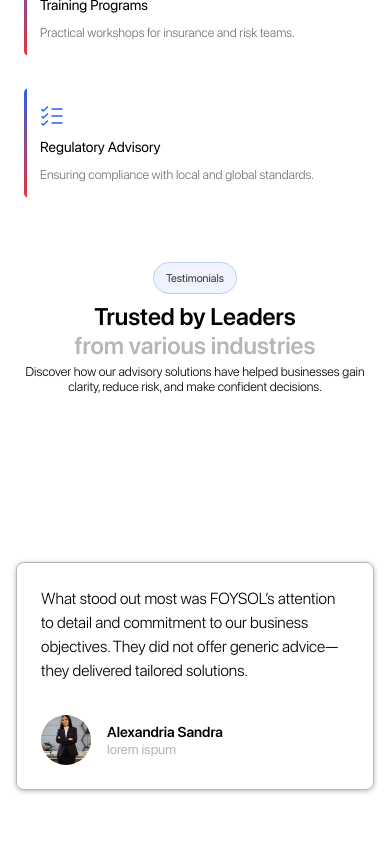
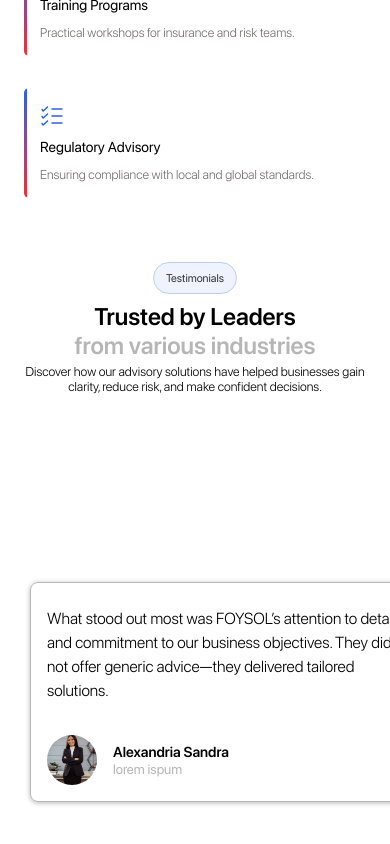
Before and after one commit to AKOI2000/foysol, a React (Vite) app: page / in a window 390 px wide. Shown: the part 2811-3655 px from the top of the page. Built offline with nearby package versions, Linux system fonts and the light colour scheme.

Commit message:
responsive gsap scroll trigger being implemented

```diff
--- a/public/sass/sections/_testimonial.scss
+++ b/public/sass/sections/_testimonial.scss
@@ -171,33 +171,51 @@
     }
 
     .panel {
-      width: 60vw;
+      width: 450px;
       display: flex;
       justify-content: center;
-      align-items: center;
-      padding: 2rem;
+      align-items: flex-end;
+
+      padding: 0 2rem 5rem;
       height: 100%;
 
-      @include respond(lg) {
-        width: 90vw;
+      @include respond(md) {
+        padding: 0;
+        align-items: center;
+        padding: 0 2rem;
       }
 
-      @include respond(mds) {
+      @include respond(xs) {
         width: 100vw;
       }
 
+      //   @include respond(mds) {
+      //     width: 100vw;
+      //   }
+
       .inner-box {
+        margin-top: 4rem;
         width: clamp(220px, 60vw, 700px);
-        min-height: 226px;
-        padding: 3rem;
+        height: 300px;
+        padding: 3rem 2rem;
         display: grid;
         grid-template-rows: 1fr max-content;
         border: 0.2px solid #b6b6b6;
         border-radius: 1rem;
         box-shadow: 0 1px 5px 0 #b6b6b6;
 
+        @include respond(md) {
+          height: 220px;
+          width: 90vw;
+        }
+
+        @include respond(sm) {
+          width: 100vw;
+        }
+
         @include respond(xs) {
-          min-height: 274px;
+          width: 100vw;
+          height: 250px;
         }
 
         p {
@@ -225,14 +243,6 @@
           }
         }
 
-        @include respond(sm) {
-          width: 100vw;
-        }
-
-        @include respond(xs) {
-          width: 90vw;
-        }
-
         img {
           width: 50px;
           height: 50px;
@@ -242,8 +252,6 @@
     }
   }
 }
-
-
 
 @media (max-width: 950px), (hover: none) and (pointer: coarse) {
   #testimonials {
@@ -258,6 +266,6 @@
 }
 
 .pin-spacer,
-  .pin-spacer > *{
+.pin-spacer > * {
   z-index: 4 !important;
 }
--- a/src/index.css
+++ b/src/index.css
@@ -1299,36 +1299,51 @@
   height: 100vh;
 }
 #testimonials .horizontal-container .panel {
-  width: 60vw;
+  width: 450px;
   display: flex;
   justify-content: center;
-  align-items: center;
-  padding: 2rem;
+  align-items: flex-end;
+  padding: 0 2rem 5rem;
   height: 100%;
 }
-@media (max-width: 1024px) {
+@media (max-width: 768px) {
   #testimonials .horizontal-container .panel {
-    width: 90vw;
+    padding: 0;
+    align-items: center;
+    padding: 0 2rem;
   }
 }
-@media (max-width: 608px) {
+@media (max-width: 360px) {
   #testimonials .horizontal-container .panel {
     width: 100vw;
   }
 }
 #testimonials .horizontal-container .panel .inner-box {
+  margin-top: 4rem;
   width: clamp(220px, 60vw, 700px);
-  min-height: 226px;
-  padding: 3rem;
+  height: 300px;
+  padding: 3rem 2rem;
   display: grid;
   grid-template-rows: 1fr max-content;
   border: 0.2px solid #b6b6b6;
   border-radius: 1rem;
   box-shadow: 0 1px 5px 0 #b6b6b6;
 }
+@media (max-width: 768px) {
+  #testimonials .horizontal-container .panel .inner-box {
+    height: 220px;
+    width: 90vw;
+  }
+}
+@media (max-width: 480px) {
+  #testimonials .horizontal-container .panel .inner-box {
+    width: 100vw;
+  }
+}
 @media (max-width: 360px) {
   #testimonials .horizontal-container .panel .inner-box {
-    min-height: 274px;
+    width: 100vw;
+    height: 250px;
   }
 }
 #testimonials .horizontal-container .panel .inner-box p {
@@ -1352,16 +1367,6 @@
   font-weight: 400;
   color: #b6b6b6;
 }
-@media (max-width: 480px) {
-  #testimonials .horizontal-container .panel .inner-box {
-    width: 100vw;
-  }
-}
-@media (max-width: 360px) {
-  #testimonials .horizontal-container .panel .inner-box {
-    width: 90vw;
-  }
-}
 #testimonials .horizontal-container .panel .inner-box img {
   width: 50px;
   height: 50px;
```
Also changed, not shown: 1 other file (tests, documents, lock files or other folders). Lines whose indentation alone changed are shown as unchanged.
